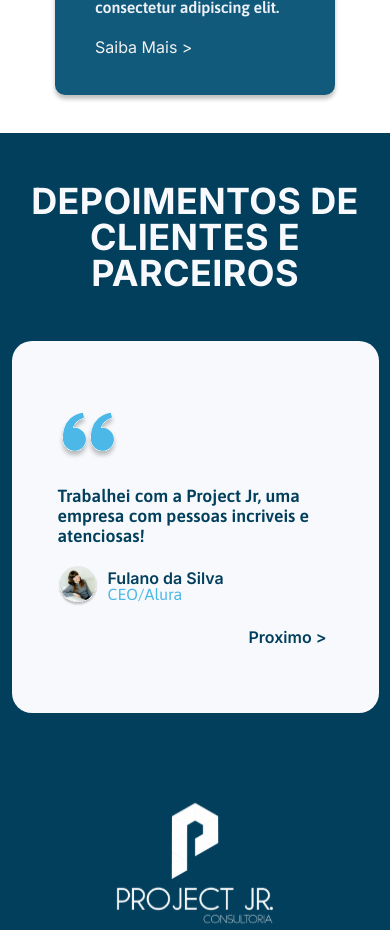
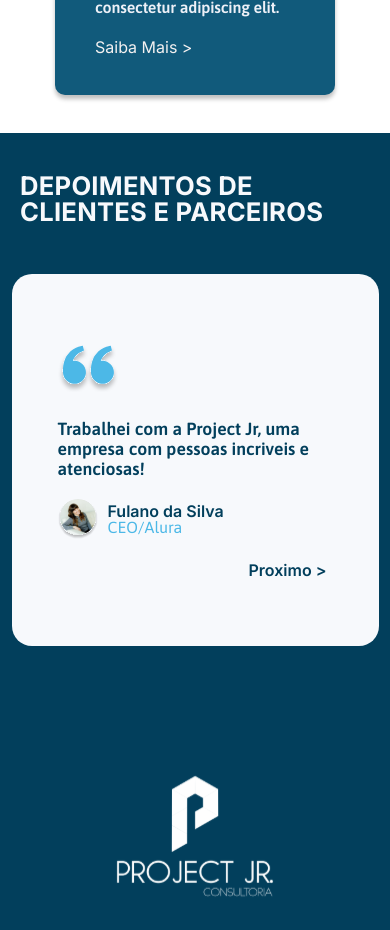
Before and after one commit to byte-serido/projectJR-Consultoria-web, a Vue app in the folder web/: page / in a window 390 px wide. Shown: the part 2660-3590 px from the top of the page. Built offline with nearby package versions, Linux system fonts and the light colour scheme.

Commit message:
feat: Responsive section depoiment #13.

```diff
--- a/web/src/components/home/MyDepoiment.vue
+++ b/web/src/components/home/MyDepoiment.vue
@@ -63,23 +63,40 @@ export default {
     .dep p{
         color: #F7F9FC;
         font-weight: 700;
+        text-align: start;
         font-size: 2.25rem;
         letter-spacing: 0.01em;
     }
 
-    @media (max-width:400px){
+    @media (max-width:800px){
+        .dep p{
+            color: #F7F9FC;
+            font-weight: 700;
+            font-size: 2rem;
+            letter-spacing: 0.01em;
+        }
+    }
+
+    @media (max-width:560px){
+        .dep p{
+            color: #F7F9FC;
+            font-weight: 700;
+            font-size: 1.8rem;
+            letter-spacing: 0.01em;
+        }
+    }
+
+    @media (max-width:460px){
         .dep{
-            padding: 50px 20px 0px 20px;
+            padding: 40px 20px;
             display: flex;
             flex-direction: column;
             align-items: center;
-            gap:50px;
         }
         .dep p{
             color: #F7F9FC;
             font-weight: 700;
-            font-size: 2.25rem;
-            text-align: center;
+            font-size: 1.6rem;
             letter-spacing: 0.01em;
         }
     }
```
